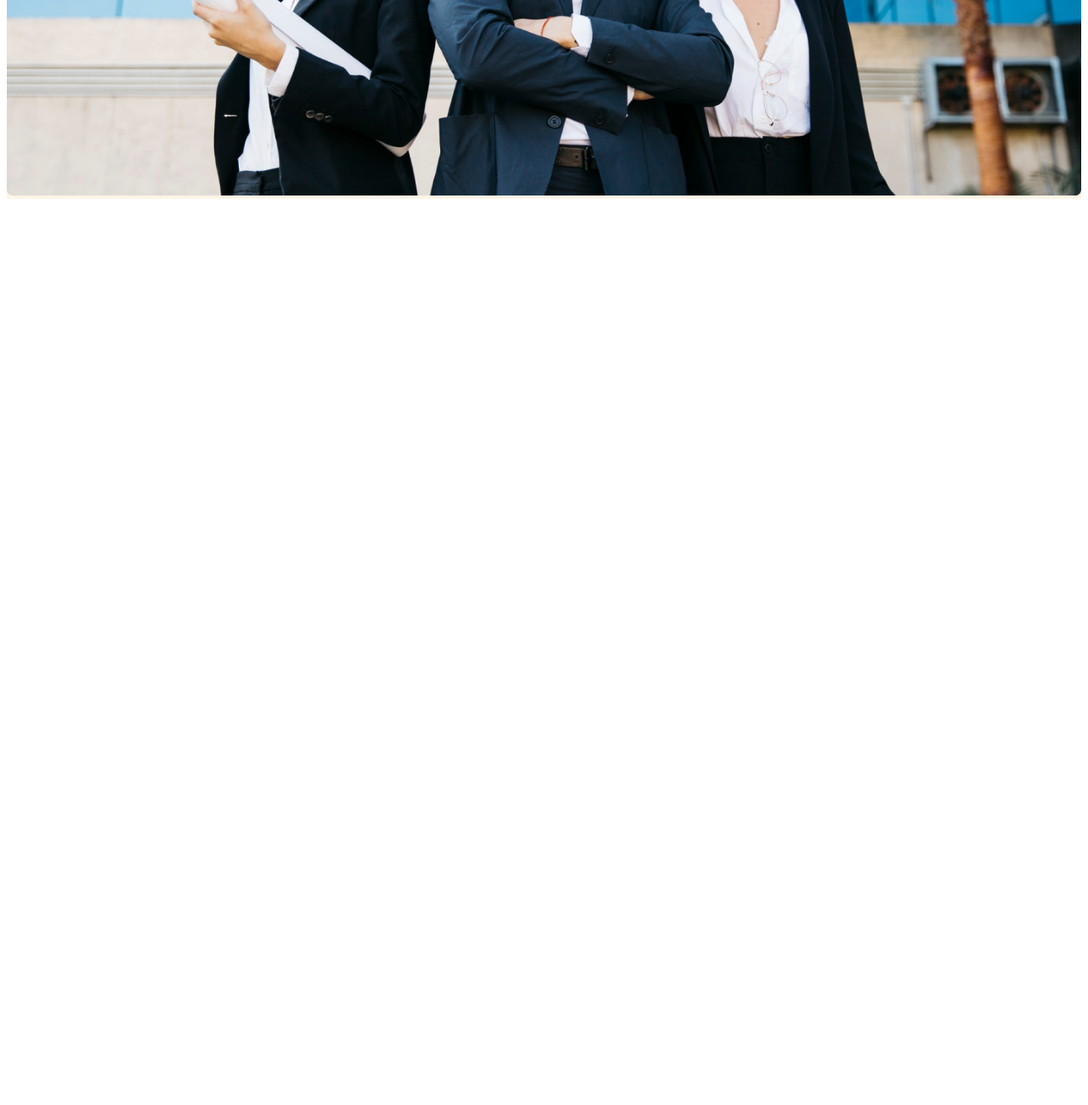
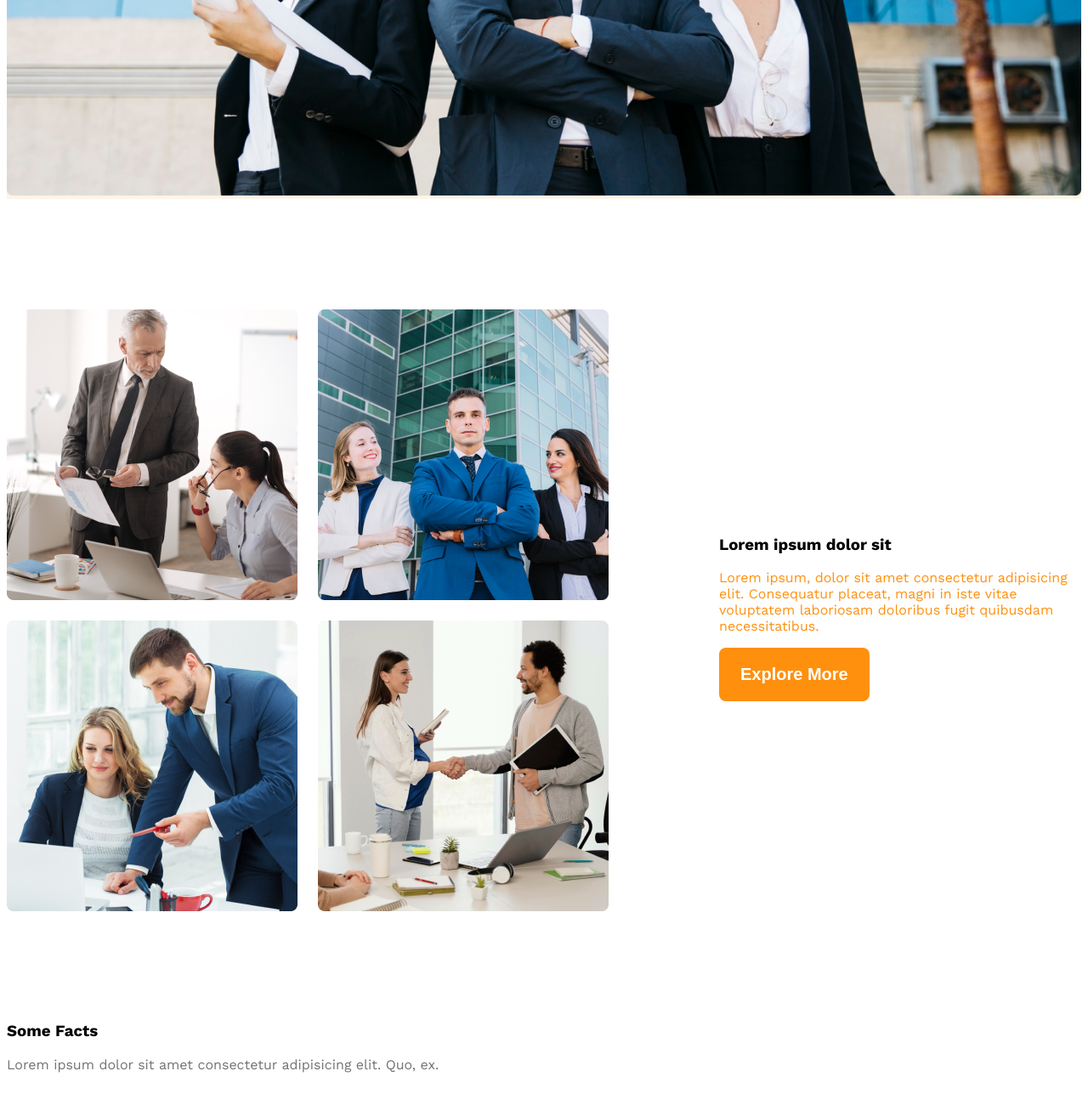
Before and after one commit to Rahima06/git-architects-website, a plain HTML site: page index.html in a window 1280 px wide. Shown: the part 969-2269 px from the top of the page at 85% size. Before the commit the page ends 1211 px from the top, so only its background shows below. Drawn offline with nearby package versions, Linux system fonts and the light colour scheme.

Commit message:
team responsive file added

```diff
--- a/index.html
+++ b/index.html
@@ -34,6 +34,32 @@
 
     </header>
     <main>
+        <section class="teams display-flex">
+            <div class="team-img-container">
+                <img src="images/team1.png" alt="">
+                <img src="images/team2.png" alt="">
+                <img src="images/team3.png" alt="">
+                <img src="images/team4.png" alt="">
+            </div>
+            <div class="our-features">
+                <h3 class="section-title">Lorem ipsum dolor sit</h3>
+                <p class="feature-description text-primary">Lorem ipsum, dolor sit amet consectetur adipisicing elit.
+                    Consequatur
+                    placeat, magni in iste vitae voluptatem laboriosam doloribus fugit quibusdam necessitatibus.</p>
+                <button class="btn-primary">Explore More</button>
+
+            </div>
+
+        </section>
+        <section>
+            <h3 class="section-title">Some Facts</h3>
+            <p class="text-light-gray">Lorem ipsum dolor sit amet consectetur adipisicing elit. Quo, ex.</p>
+        </section>
+
+
+        <section>
+
+        </section>
 
     </main>
     <footer>
--- a/styles/architects.css
+++ b/styles/architects.css
@@ -22,6 +22,20 @@
     font-weight: 600;
     border-radius: 8px;
     border: none;
+
+}
+
+main {
+    max-width: 1440px;
+    margin: 0 auto;
+}
+
+main>section {
+    margin-top: 130px;
+}
+
+.text-primary {
+    color: #FF900E;
 
 }
 
@@ -97,15 +111,63 @@
 
 }
 
+/* team and feature related style */
+.teams {
+    align-items: center;
+}
+
+.team-img-container {
+    display: grid;
+    grid-template-columns: repeat(2, 1fr);
+    gap: 24px;
+
+}
+
+.our-features {
+    margin-left: 130px;
+    max-width: 530px;
+
+}
+
+.section-title {
+    font-size: 2.8 rem;
+    font-weight: 700;
+}
+
+
 /* responsive media query */
-@media and (ma-width: 576px) {
+@media screen and (max-width: 576px) {
 
     .navbar,
-    .nav-links {
+    .nav-links,
+    .teams {
+        flex-direction: column;
+    }
 
-        flex-direction: column;
+    .team-img-container {
+
+        grid-template-columns: repeat(1, 1fr);
 
 
     }
 
+    .our-features {
+        margin-left: 20px;
+    }
+
 }
+
+/* medium size device */
+@media screen and (min-width:576px) and (max-width:992px) {
+
+    .teams {
+        flex-direction: column;
+    }
+
+    .our-features {
+        margin: 50px auto;
+    }
+
+
+
+}
```
